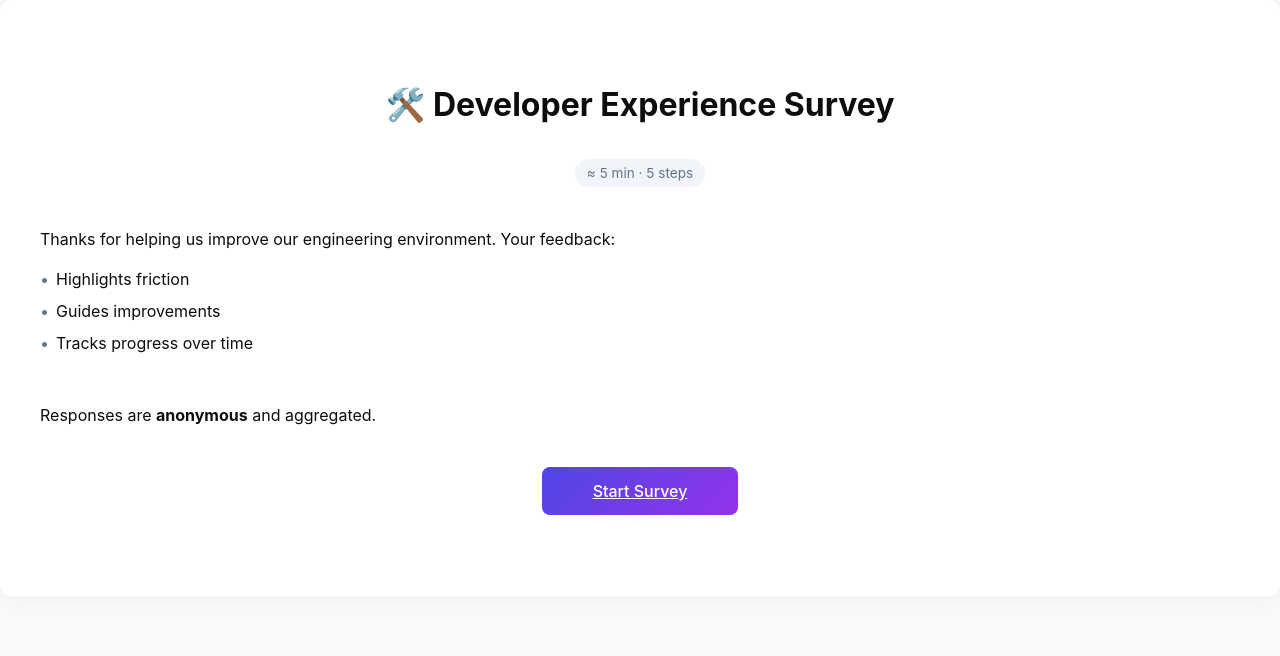
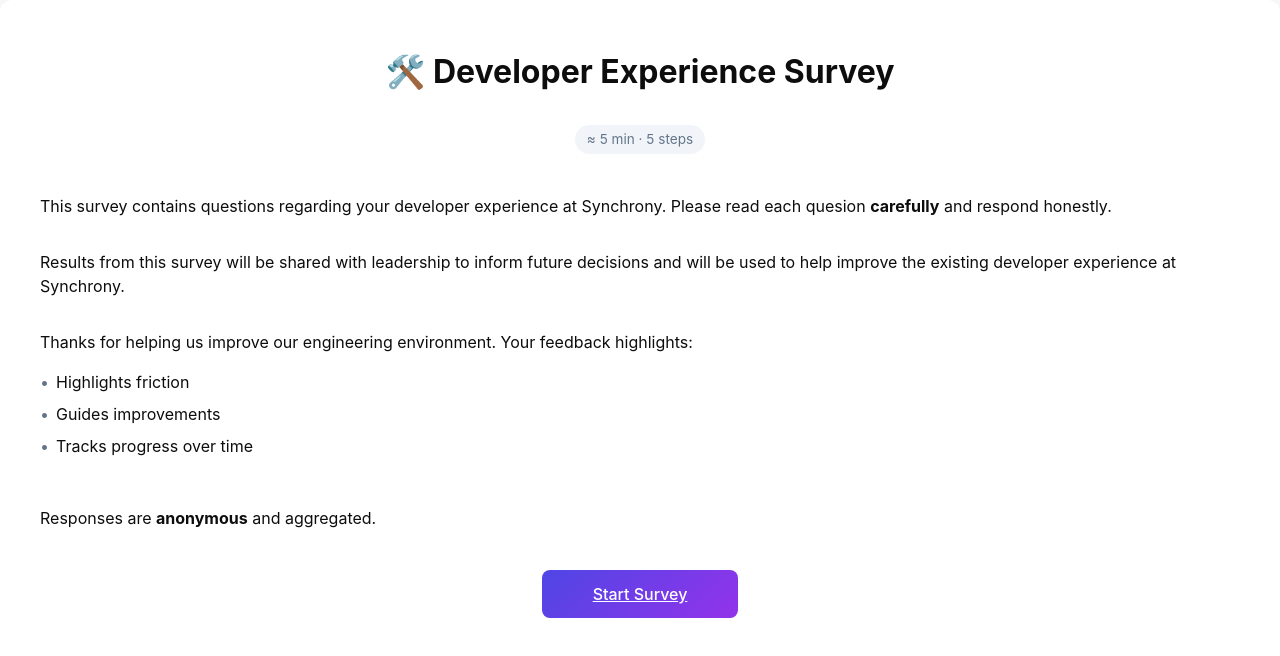
Before and after one commit to emmaadams05/devx-survey, a Next.js app: page /intro in a window 1280 px wide. Shown: the top 656 px of the page. Built offline with nearby package versions, Linux system fonts and the light colour scheme.

Commit message:
updated intro page

```diff
--- a/app/(survey)/intro/page.tsx
+++ b/app/(survey)/intro/page.tsx
@@ -9,8 +9,14 @@
          <span role="img" aria-hidden="true">🛠️</span> Developer Experience Survey
        </h1>
        <div className="progress-preview">≈ 5 min · 5 steps</div>
+       <p>This survey contains questions regarding your developer experience at Synchrony.
+        Please read each quesion <strong>carefully</strong> and respond honestly.
+       </p>
        <p>
-         Thanks for helping us improve our engineering environment. Your feedback:
+        Results from this survey will be shared with leadership to inform future decisions and will be used to help improve the existing developer experience at Synchrony.
+       </p>
+       <p>
+         Thanks for helping us improve our engineering environment. Your feedback highlights:
        </p>
        <ul className="hero-list">
          <li>Highlights friction</li>
```
